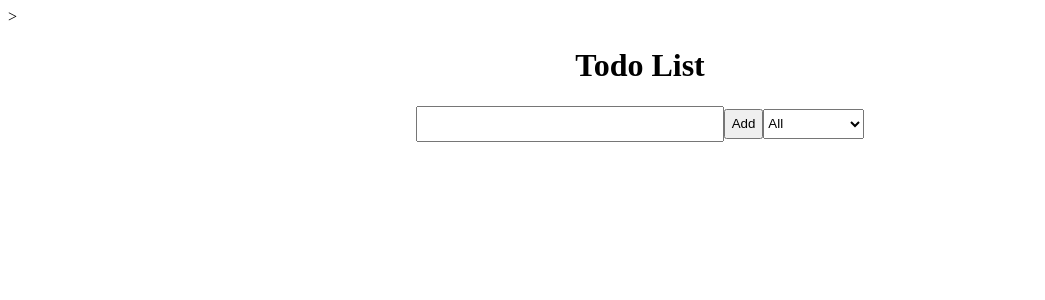
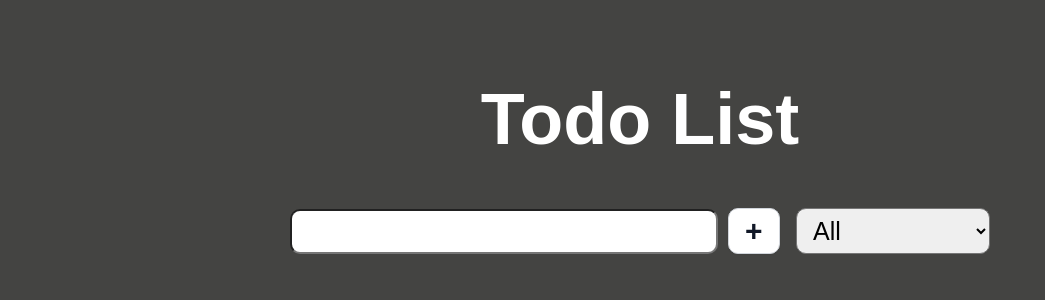
Before and after one commit to SasaMilicic/todo-app, a React (Create React App) app: page / in a window 1280 px wide. Shown: the top 300 px of the page, without its empty margins (0-1045 px from the left). Built offline with nearby package versions, Linux system fonts and the light colour scheme.

Commit message:
style app

```diff
--- a/public/index.html
+++ b/public/index.html
@@ -9,7 +9,6 @@
       name="description"
       content="Web site created using create-react-app"
     />
-    >
 
     <title>React App</title>
   </head>
--- a/src/App.css
+++ /dev/null
@@ -1,38 +0,0 @@
-.App {
-  text-align: center;
-}
-
-.App-logo {
-  height: 40vmin;
-  pointer-events: none;
-}
-
-@media (prefers-reduced-motion: no-preference) {
-  .App-logo {
-    animation: App-logo-spin infinite 20s linear;
-  }
-}
-
-.App-header {
-  background-color: #282c34;
-  min-height: 100vh;
-  display: flex;
-  flex-direction: column;
-  align-items: center;
-  justify-content: center;
-  font-size: calc(10px + 2vmin);
-  color: white;
-}
-
-.App-link {
-  color: #61dafb;
-}
-
-@keyframes App-logo-spin {
-  from {
-    transform: rotate(0deg);
-  }
-  to {
-    transform: rotate(360deg);
-  }
-}
--- a/src/App.js
+++ b/src/App.jsx
@@ -1,5 +1,5 @@
-import React, { useState, useEffect } from 'react';
-import './App.css';
+import React, { useState, useEffect, Fragment } from 'react';
+import { GlobalStyle, StApp } from './style-app.js';
 import Form from './components/Form';
 import TodoList from './components/TodoList';
 
@@ -41,14 +41,16 @@ function App() {
   const getLocalTodos = () => {
     if (localStorage.getItem('todos') === null) {
       localStorage.setItem('todos', JSON.stringify([]));
-    } else {
+      return;
+    }
     let todoLocal = JSON.parse(localStorage.getItem('todos'));
     setTodos(todoLocal);
-    }
   };
 
   return (
-    <div className="App">
+    <>
+      <GlobalStyle />
+      <StApp>
         <header>
           <h1> Todo List</h1>
           <Form
@@ -64,7 +66,8 @@ function App() {
             filteredTodos={filteredTodos}
           />
         </header>
-    </div>
+      </StApp>
+    </>
   );
 }
 
--- a/src/components/Form.jsx
+++ b/src/components/Form.jsx
@@ -1,5 +1,5 @@
 import React from 'react';
-import { StForm } from './form-style.js';
+import { StForm, StButton } from './style-components';
 
 const getRandomID = () => Math.random().toString(36).slice(2);
 const newTodoItem = (someText) => {
@@ -21,10 +21,13 @@ function Form({ inputText, setInputText, todos, setTodos, setStatus }) {
 
   return (
     <StForm>
-      <input onChange={inputTextHandle} type="text" value={inputText} />
-      <button onClick={submitTodoHandler} type="submit">
-        Add
-      </button>
+      <section>
+        <input onChange={inputTextHandle} type="text" value={inputText} />
+        <StButton onClick={submitTodoHandler} type="submit">
+          +
+        </StButton>
+      </section>
+
       <div>
         <select onChange={statusHandler} name="todos">
           <option value="all">All</option>
--- a/src/components/Todo.jsx
+++ b/src/components/Todo.jsx
@@ -1,5 +1,5 @@
 import React from 'react';
-import { StTodo } from './todo-style';
+import { StTodo, StButton } from './style-components';
 
 function Todo({ todos, setTodos, todo }) {
   const deleteHandler = () =>
@@ -17,10 +17,16 @@ function Todo({ todos, setTodos, todo }) {
   };
 
   return (
-    <StTodo>
-      <li>{todo.text}</li>
-      <button onClick={completeHandler}> Complete </button>
-      <button onClick={deleteHandler}> Delete </button>
+    <StTodo style={{ opacity: todo.completed ? 0.4 : '' }}>
+      <li>
+        <p style={{ textDecoration: todo.completed ? 'line-through' : '' }}>
+          {todo.text}
+        </p>
+        <div>
+          <StButton onClick={completeHandler}> &#10004; </StButton>
+          <StButton onClick={deleteHandler}> X </StButton>
+        </div>
+      </li>
     </StTodo>
   );
 }
--- a/src/components/TodoList.jsx
+++ b/src/components/TodoList.jsx
@@ -1,5 +1,5 @@
 import React from 'react';
-import { StTodoList } from './todo-list-style';
+import { StTodoList } from './style-components';
 import Todo from './Todo';
 
 function TodoList({ todos, setTodos, filteredTodos }) {
--- a/src/components/form-style.js
+++ /dev/null
@@ -1,19 +0,0 @@
-import styled from 'styled-components';
-
-export const StForm = styled.form`
-  display: flex;
-  align-items: center;
-  justify-content: center;
-
-  input {
-    height: 30px;
-    width: 300px;
-  }
-
-  button {
-    height: 30px;
-  }
-  select {
-    height: 30px;
-  }
-`;
--- /dev/null
+++ b/src/components/style-components.js
@@ -0,0 +1,93 @@
+import styled from 'styled-components';
+
+export const StTodoList = styled.div`
+  ul {
+    padding: 0px;
+  }
+`;
+
+export const StTodo = styled.div`
+  li {
+    display: flex;
+    align-items: center;
+    justify-content: space-between;
+  }
+
+  div {
+    display: flex;
+    gap: 2px;
+  }
+
+  p {
+    background-color: #ffffff;
+    padding: 22px 0px 22px 10px;
+    width: 80%;
+    height: 40px; // ?
+    display: flex;
+    align-items: center;
+    margin: 5px;
+    font-size: 25px;
+    border: 1px solid rgb(209, 213, 219);
+    border-radius: 10px;
+    box-sizing: border-box;
+  }
+`;
+
+export const StForm = styled.form`
+  display: flex;
+  align-items: center;
+  justify-content: space-between;
+
+  section {
+    display: flex;
+    align-items: center;
+    justify-content: center;
+    gap: 10px;
+  }
+
+  input {
+    width: 400px;
+    font-size: 25px;
+    padding: 6px 12px;
+    border-radius: 10px;
+  }
+
+  select {
+    font-size: 25px;
+    padding: 7px 12px;
+    border-radius: 10px;
+  }
+`;
+
+export const StButton = styled.button`
+  background-color: #ffffff;
+  border: 1px solid rgb(209, 213, 219);
+  border-radius: 10px;
+  box-sizing: border-box;
+  color: #111827;
+  font-size: 30px;
+  font-weight: 600;
+  line-height: 20px;
+  padding: 12px 16px;
+  text-align: center;
+  text-decoration: none #d1d5db solid;
+  text-decoration-thickness: auto;
+  box-shadow: 0 1px 2px 0 rgba(0, 0, 0, 0.05);
+  cursor: pointer;
+  user-select: none;
+  -webkit-user-select: none;
+  touch-action: manipulation;
+
+  :hover {
+    background-color: rgb(249, 250, 251);
+  }
+
+  :focus {
+    outline: 2px solid transparent;
+    outline-offset: 2px;
+  }
+
+  :focus-visible {
+    box-shadow: none;
+  }
+`;
--- a/src/components/todo-list-style.js
+++ /dev/null
@@ -1,3 +0,0 @@
-import styled from 'styled-components';
-
-export const StTodoList = styled.div``;
--- a/src/components/todo-style.js
+++ /dev/null
@@ -1,7 +0,0 @@
-import styled from 'styled-components';
-
-export const StTodo = styled.div`
-  display: flex;
-  align-items: center;
-  justify-content: center;
-`;
--- /dev/null
+++ b/src/style-app.js
@@ -0,0 +1,23 @@
+import { createGlobalStyle } from 'styled-components';
+import styled from 'styled-components';
+
+export const GlobalStyle = createGlobalStyle`
+  body {
+    background-color: #444442;
+  display: flex;
+  justify-content: space-around;
+  }
+`;
+
+export const StApp = styled.div`
+  width: 700px;
+  margin-top: 10%;
+
+  h1 {
+    text-align: center;
+    font-family: 'Poppins', sans-serif, 'arial';
+    font-weight: 600;
+    font-size: 72px;
+    color: white;
+  }
+`;
```
Lines whose indentation alone changed are shown as unchanged.
